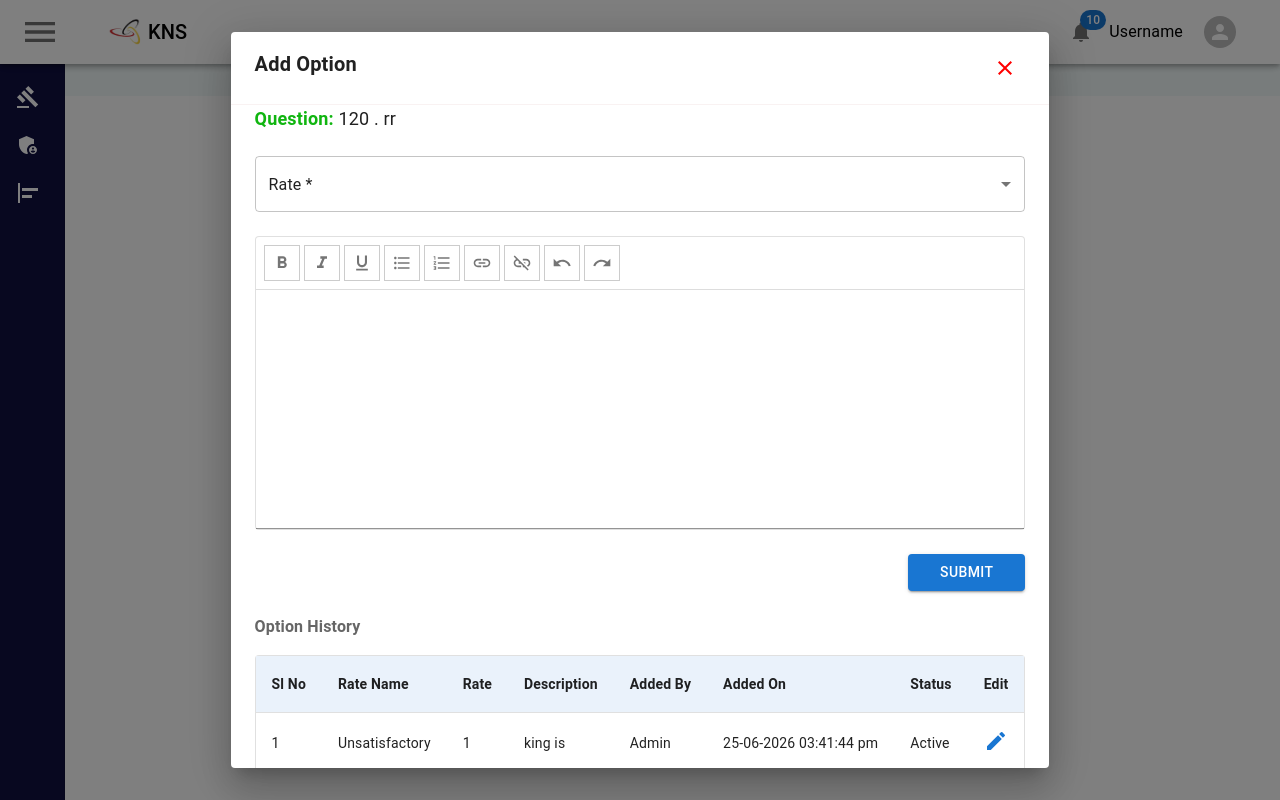
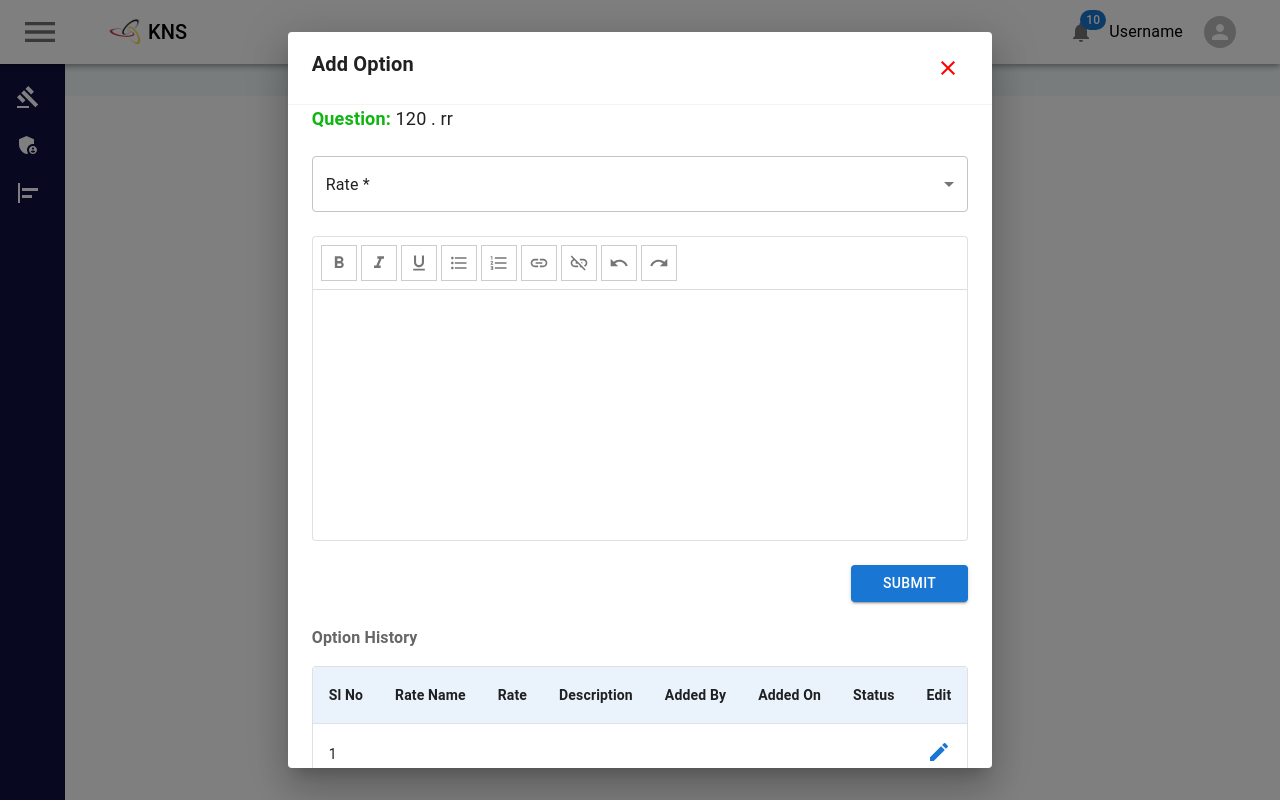
Before and after one commit to harshuharshi222-hash/react-js-project, a React (Vite) app: page /AppraisalQuestion/index/AddOption in a window 1280 px wide. Built offline with nearby package versions, Linux system fonts and the light colour scheme.

Commit message:
add option

```diff
--- a/src/Pages/AppraisalQuestion/addOption.jsx
+++ b/src/Pages/AppraisalQuestion/addOption.jsx
@@ -23,7 +23,18 @@ import { useNavigate } from "react-router-dom";
 export default function AddOption({open=true,onClose=()=>{}}){
 
 
+const editorRef = React.useRef(null);
+const executeCommand = (command, value = null) => {
+  editorRef.current.focus();
+  document.execCommand(command, false, value);
+};
 
+const addLink = () => {
+  const url = window.prompt("Enter URL");
+  if (url) {
+    executeCommand("createLink", url);
+  }
+};
       const navigate = useNavigate();
 
         const AppraisalQuestion = () => {
@@ -32,9 +43,26 @@ export default function AddOption({open=true,onClose=()=>{}}){
 
  const [rate,setRate]=React.useState("");
  const [text,setText]=React.useState("");
- const rows=[{id:1,rateName:"Unsatisfactory",rate:"1",description:"king is",addedBy:"Admin",addedOn:"25-06-2026 03:41:44 pm",status:"Active"}];
- const Tool=({children})=><IconButton size="small" sx={{border:"1px solid #ccc",borderRadius:0,width:36,height:36}}>{children}</IconButton>;
- return(
+ const rows=[{id:1,rateName:"",rate:"",description:"",addedBy:"",addedOn:"",status:""}];
+
+const Tool = ({ children, onClick }) => (
+  <IconButton
+    size="small"
+    onClick={onClick}
+    sx={{
+      border: "1px solid #ccc",
+      borderRadius: 0,
+      width: 36,
+      height: 36,
+    }}
+  >
+    {children}
+  </IconButton>
+);
+
+
+return(
+
  <Dialog open={open} maxWidth={false} PaperProps={{sx:{width:"100%",maxWidth:2000,borderRadius:2}}}>
   <DialogTitle sx={{display:"flex",justifyContent:"space-between",fontWeight:700,borderBottom:"1px solid #f9f2f2"}}>
    Add Option
@@ -49,14 +77,69 @@ export default function AddOption({open=true,onClose=()=>{}}){
     </Select>
    </FormControl>
    <Paper variant="outlined">
-    <Box sx={{display:"flex",gap:.5,p:1,borderBottom:"1px solid #ddd"}}>
-      <Tool><FormatBoldIcon fontSize="small"/></Tool><Tool><FormatItalicIcon fontSize="small"/></Tool>
-      <Tool><FormatUnderlinedIcon fontSize="small"/></Tool><Tool><FormatListBulletedIcon fontSize="small"/></Tool>
-      <Tool><FormatListNumberedIcon fontSize="small"/></Tool><Tool><LinkIcon fontSize="small"/></Tool>
-      <Tool><LinkOffIcon fontSize="small"/></Tool><Tool><UndoIcon fontSize="small"/></Tool><Tool><RedoIcon fontSize="small"/></Tool>
-    </Box>
-    <TextField multiline rows={10} fullWidth variant="standard" value={text} onChange={e=>setText(e.target.value)}
-      InputProps={{disableUnderline:true,sx:{p:2}}}/>
+
+
+    <Box
+  sx={{
+    display: "flex",
+    gap: 0.5,
+    p: 1,
+    borderBottom: "1px solid #ddd",
+  }}
+>
+  <Tool onClick={() => executeCommand("bold")}>
+    <FormatBoldIcon fontSize="small" />
+  </Tool>
+
+  <Tool onClick={() => executeCommand("italic")}>
+    <FormatItalicIcon fontSize="small" />
+  </Tool>
+
+  <Tool onClick={() => executeCommand("underline")}>
+    <FormatUnderlinedIcon fontSize="small" />
+  </Tool>
+
+  <Tool onClick={() => executeCommand("insertUnorderedList")}>
+    <FormatListBulletedIcon fontSize="small" />
+  </Tool>
+
+  <Tool onClick={() => executeCommand("insertOrderedList")}>
+    <FormatListNumberedIcon fontSize="small" />
+  </Tool>
+
+  <Tool onClick={addLink}>
+    <LinkIcon fontSize="small" />
+  </Tool>
+
+  <Tool onClick={() => executeCommand("unlink")}>
+    <LinkOffIcon fontSize="small" />
+  </Tool>
+
+  <Tool onClick={() => executeCommand("undo")}>
+    <UndoIcon fontSize="small" />
+  </Tool>
+
+  <Tool onClick={() => executeCommand("redo")}>
+    <RedoIcon fontSize="small" />
+  </Tool>
+</Box>
+
+      <Box
+  ref={editorRef}
+  contentEditable
+  suppressContentEditableWarning
+  sx={{
+    minHeight: 250,
+    p: 2,
+    outline: "none",
+    fontSize: 15,
+    overflowY: "auto",
+    "&:focus": {
+      outline: "none",
+    },
+  }}
+>
+</Box>
    </Paper>
    <Box sx={{display:"flex",justifyContent:"flex-end",my:3}}>
     <Button variant="contained" sx={{px:4}}>SUBMIT</Button>
```
